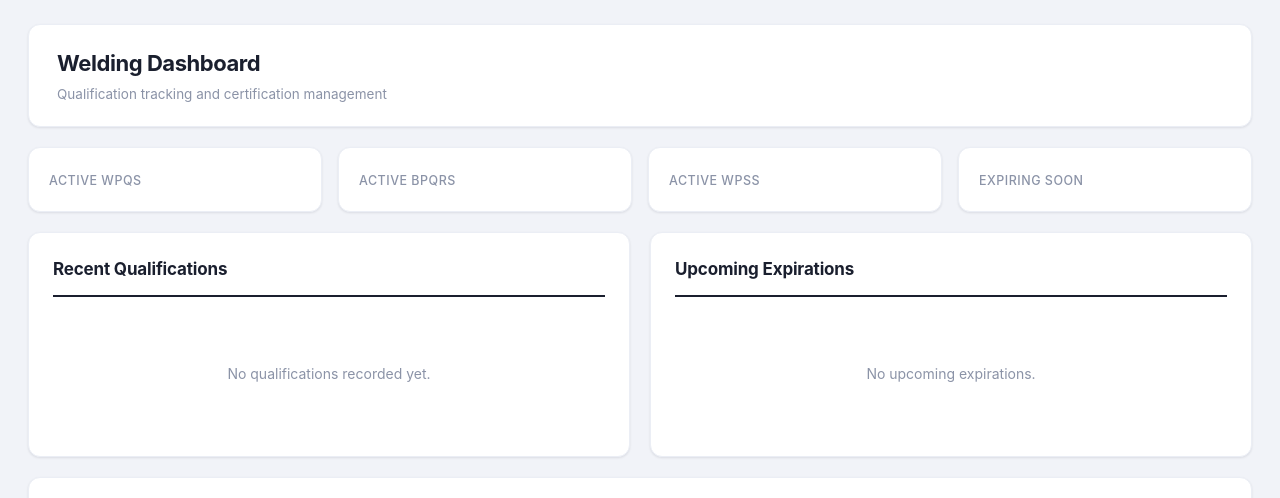
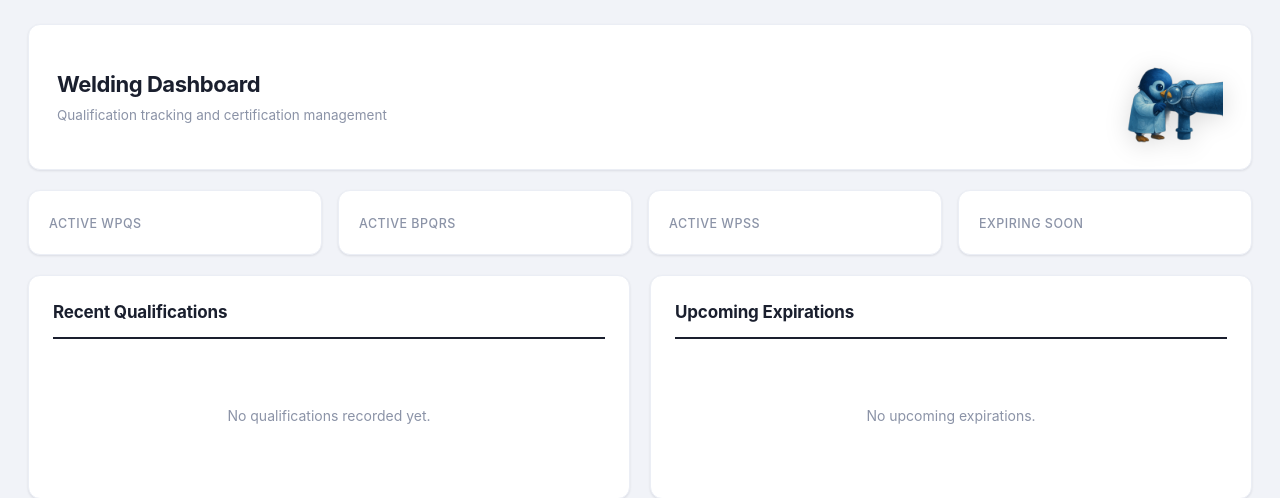
Before and after one commit to bjohnson1-stellar/QMS, a Python web app: template frontend/templates/welding/dashboard.html in a window 1280 px wide. Shown: the part 52-550 px from the top of the page. Run offline with Jinja, Linux system fonts and the light colour scheme; the template is opened without the code that fills it, so the values that code supplies are empty.

Commit message:
Add Orion weld inspector mascot to welding dashboard header
Co-Authored-By: Claude Opus 4.6 <noreply@anthropic.com>

```diff
--- a/frontend/templates/welding/dashboard.html
+++ b/frontend/templates/welding/dashboard.html
@@ -3,9 +3,12 @@
 {% block title %}Welding Dashboard - QMS{% endblock %}
 
 {% block content %}
-<div class="page-header">
-    <h1>Welding Dashboard</h1>
-    <p class="subtitle">Qualification tracking and certification management</p>
+<div class="page-header" style="display:flex; align-items:center; justify-content:space-between;">
+    <div>
+        <h1>Welding Dashboard</h1>
+        <p class="subtitle">Qualification tracking and certification management</p>
+    </div>
+    <img src="{{ url_for('static', filename='branding/Orion_Weld_Inspector_nobg.png') }}" alt="Inspector Orion" style="height:100px; object-fit:contain; filter:drop-shadow(0 4px 12px rgba(0,0,0,0.15)); margin-left:16px;">
 </div>
 
 <div class="stats-grid">
```
Also changed, not shown: frontend/static/branding/Orion_Weld_Inspector_nobg.png (added), 1 other file.
